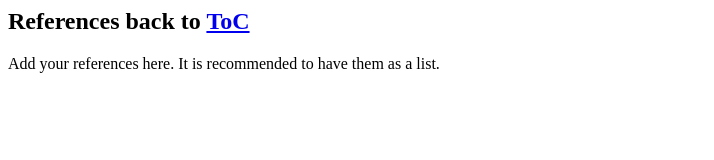
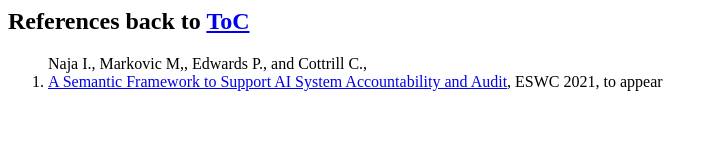
Before and after one commit to RAINS-UOA/RAInS-Ontology, a plain HTML site: page sections/references-en.html in a window 1280 px wide. Shown: the whole page, without its empty margins (0-714 px from the left). Drawn offline with Linux system fonts and the light colour scheme.

Commit message:
Update references-en.html

```diff
--- a/sections/references-en.html
+++ b/sections/references-en.html
@@ -1,6 +1,6 @@
 <html>
 <h2 id="ref" class="list">References <span class="backlink"> back to <a href="#toc">ToC</a></span></h2>
 <span class="markdown">
-Add your references here. It is recommended to have them as a list.</span>
-
+<ol>Naja I., Markovic M,, Edwards P., and Cottrill C., <li><a href="https://openreview.net/forum?id=bvMbdK8JW1k">A Semantic Framework to Support AI System
+Accountability and Audit</a>, ESWC 2021, to appear</li></ol></span>
 </html>
```
